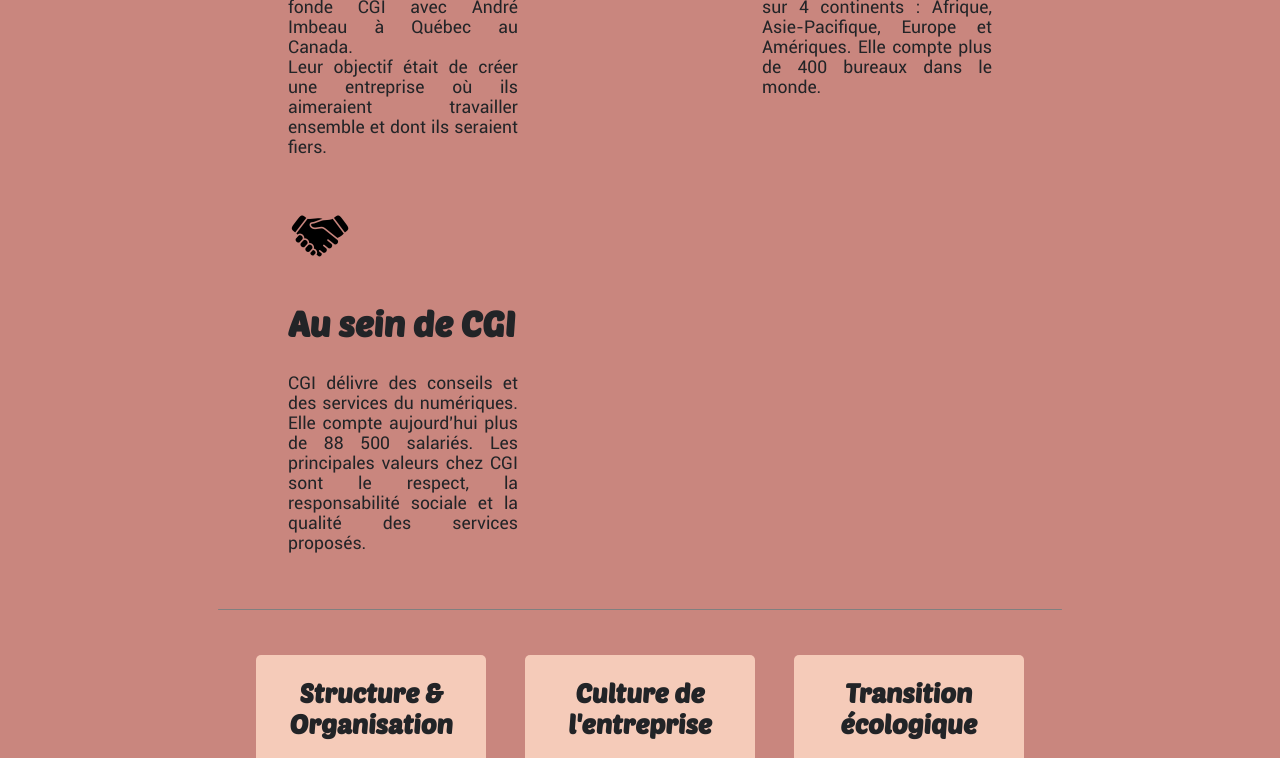
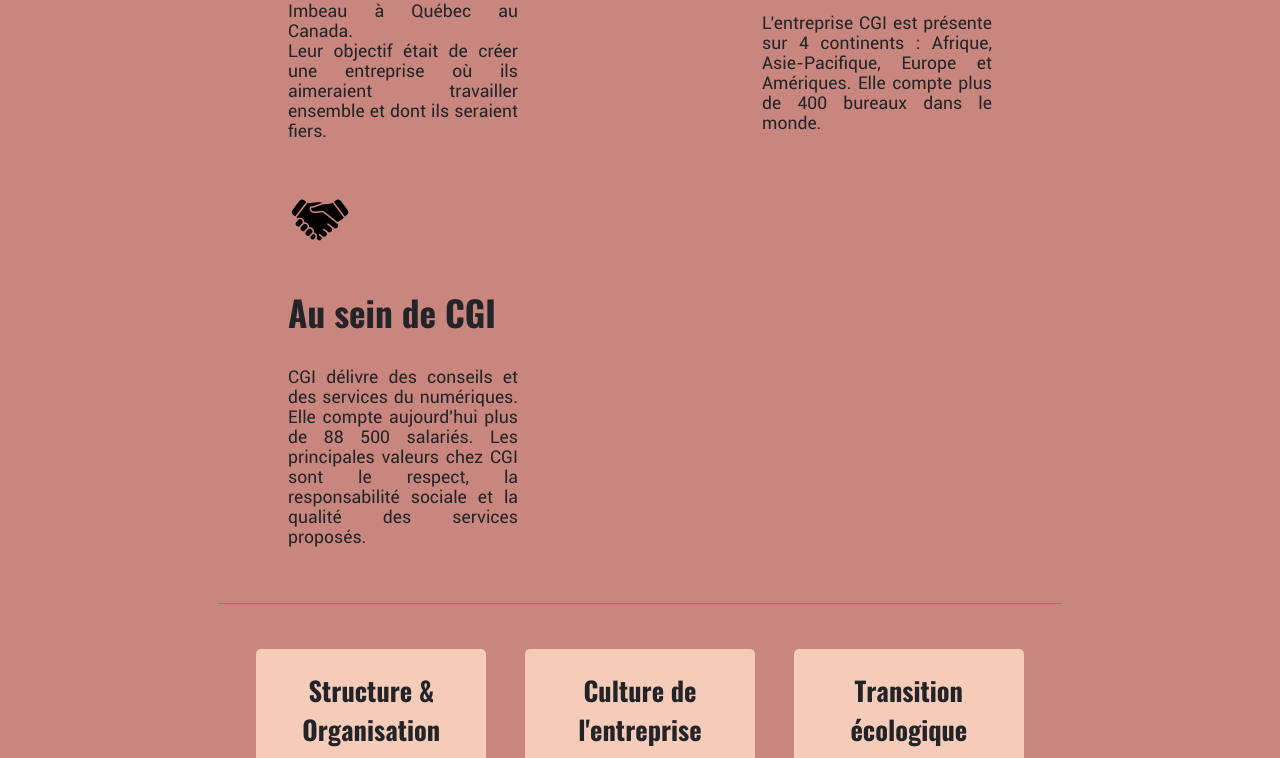
Before and after one commit to Aw0d/sae-cgi, a plain HTML site: page index.html in a window 1280 px wide. Shown: the part 542-1300 px from the top of the page. Drawn offline with Linux system fonts and the light colour scheme.

Commit message:
changement de fonts

```diff
--- a/css_files/style.css
+++ b/css_files/style.css
@@ -17,8 +17,8 @@
 }
 
 @font-face {
-  font-family: PoetsenOne;
-  src: url(/fonts/PoetsenOne-Regular.ttf) format("truetype");
+  font-family: Oswald;
+  src: url(/fonts/Oswald-VariableFont_wght.ttf) format("truetype");
 }
 
 /* Animation lors du changement de page */
@@ -139,7 +139,7 @@ main {
 
 main h1,
 main h2 {
-  font-family: "PoetsenOne", sans-serif;
+  font-family: "Oswald", sans-serif;
 }
 
 /* Règles séparateur */
```
Also changed, not shown: fonts/Oswald-VariableFont_wght.ttf (added).
